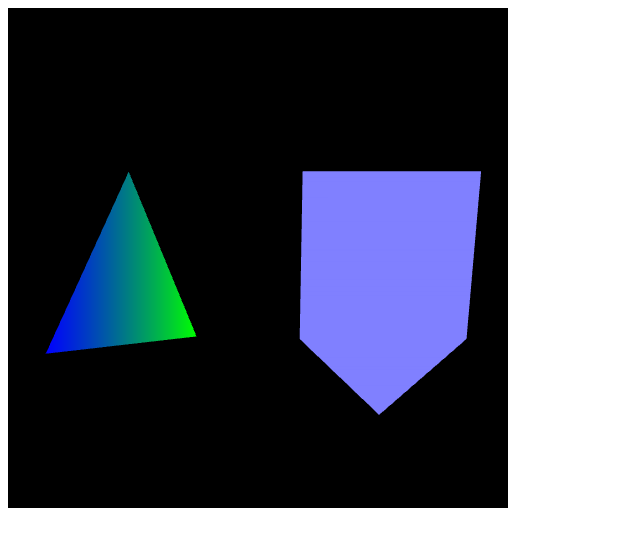
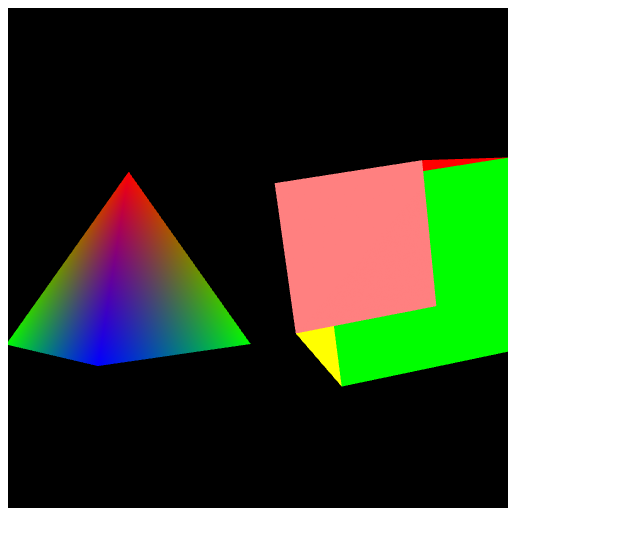
Before and after one commit to cjpdee/learn-webgl, a plain HTML site: page index.html in a window 1280 px wide. Shown: the whole page, without its empty margins (0-640 px from the left). Drawn offline with Linux system fonts and the light colour scheme.

Commit message:
Added 3d object boilerplate to its own branch

```diff
--- a/index.html
+++ b/index.html
@@ -1,7 +1,7 @@
 <html>
 
 <head>
-    <title>Learning WebGL &mdash; lesson 1</title>
+    <title>3D Objects</title>
     <meta http-equiv="content-type" content="text/html; charset=ISO-8859-1">
 
     <!-- THE_GL -->
--- a/myGL/glProcess.js
+++ b/myGL/glProcess.js
@@ -6,64 +6,140 @@
  * Making buffers
  */
 
-var triangleVertexPositionBuffer;
-var triangleVertexColorBuffer;
-var squareVertexPositionBuffer;
-var squareVertexColorBuffer;
+var pyramidVertexPositionBuffer;
+var pyramidVertexColorBuffer;
+var cubeVertexPositionBuffer;
+var cubeVertexColorBuffer;
+var cubeVertexIndexBuffer;
 
 function initBuffers() {
-    triangleVertexPositionBuffer = gl.createBuffer();
-    gl.bindBuffer(gl.ARRAY_BUFFER, triangleVertexPositionBuffer);
+    pyramidVertexPositionBuffer = gl.createBuffer();
+    gl.bindBuffer(gl.ARRAY_BUFFER, pyramidVertexPositionBuffer);
     var vertices = [
-            0.0,  1.0,  0.0,
-           -1.0, -1.0,  0.0,
-            1.0, -1.0,  0.0
+        // Front face
+         0.0,  1.0,  0.0,
+        -1.0, -1.0,  1.0,
+         1.0, -1.0,  1.0,
+        // Right face
+         0.0,  1.0,  0.0,
+         1.0, -1.0,  1.0,
+         1.0, -1.0, -1.0,
+        // Back face
+         0.0,  1.0,  0.0,
+         1.0, -1.0, -1.0,
+        -1.0, -1.0, -1.0,
+        // Left face
+         0.0,  1.0,  0.0,
+        -1.0, -1.0, -1.0,
+        -1.0, -1.0,  1.0
     ];
     gl.bufferData(gl.ARRAY_BUFFER, new Float32Array(vertices), gl.STATIC_DRAW);
-    triangleVertexPositionBuffer.itemSize = 3;
-    triangleVertexPositionBuffer.numItems = 3;
+    pyramidVertexPositionBuffer.itemSize = 3;
+    pyramidVertexPositionBuffer.numItems = 12;
 
-    // COLOR EDIT: Triangle colors buffer
-    triangleVertexColorBuffer = gl.createBuffer();
-    gl.bindBuffer(gl.ARRAY_BUFFER, triangleVertexColorBuffer);
+    // COLOR EDIT: pyramid colors buffer
+    pyramidVertexColorBuffer = gl.createBuffer();
+    gl.bindBuffer(gl.ARRAY_BUFFER, pyramidVertexColorBuffer);
     var colors = [
-        0.0, 0.5, 0.5, 1.0,
+        // Front face
+        1.0, 0.0, 0.0, 1.0,
         0.0, 1.0, 0.0, 1.0,
-        0.0, 0.0, 1.0, 1.0
+        0.0, 0.0, 1.0, 1.0,
+        // Right face
+        1.0, 0.0, 0.0, 1.0,
+        0.0, 0.0, 1.0, 1.0,
+        0.0, 1.0, 0.0, 1.0,
+        // Back face
+        1.0, 0.0, 0.0, 1.0,
+        0.0, 1.0, 0.0, 1.0,
+        0.0, 0.0, 1.0, 1.0,
+        // Left face
+        1.0, 0.0, 0.0, 1.0,
+        0.0, 0.0, 1.0, 1.0,
+        0.0, 1.0, 0.0, 1.0
     ];
     gl.bufferData(gl.ARRAY_BUFFER, new Float32Array(colors), gl.STATIC_DRAW);
-    triangleVertexColorBuffer.itemSize = 4;
-    triangleVertexColorBuffer.numItems = 3;
+    pyramidVertexColorBuffer.itemSize = 4;
+    pyramidVertexColorBuffer.numItems = 12;
 
-    // Square vertex points buffer
-    squareVertexPositionBuffer = gl.createBuffer();
-    gl.bindBuffer(gl.ARRAY_BUFFER, squareVertexPositionBuffer);
+    // CUBE VERTICES BUFFER
+    cubeVertexPositionBuffer = gl.createBuffer();
+    gl.bindBuffer(gl.ARRAY_BUFFER, cubeVertexPositionBuffer);
     vertices = [
-            1.0,  1.0,  0.0,
-           -1.0,  1.0,  0.0,
-            1.0, -1.0,  0.0,
-           -1.0, -1.0,  0.0,
-            0.0, -2.0,  0.0
+            // Front face
+            -1.0, -1.0,  1.0,
+             1.0, -1.0,  1.0,
+             1.0,  1.0,  1.0,
+            -1.0,  1.0,  1.0,
+            // Back face
+            -1.0, -1.0, -1.0,
+            -1.0,  1.0, -1.0,
+             1.0,  1.0, -1.0,
+             1.0, -1.0, -1.0,
+            // Top face
+            -1.0,  1.0, -1.0,
+            -1.0,  1.0,  1.0,
+             1.0,  1.0,  1.0,
+             1.0,  1.0, -1.0,
+            // Bottom face
+            -1.0, -1.0, -1.0,
+             1.0, -1.0, -1.0,
+             1.0, -1.0,  1.0,
+            -1.0, -1.0,  1.0,
+            // Right face
+             1.0, -1.0, -1.0,
+             1.0,  1.0, -1.0,
+             1.0,  1.0,  1.0,
+             1.0, -1.0,  1.0,
+            // Left face
+            -1.0, -1.0, -1.0,
+            -1.0, -1.0,  1.0,
+            -1.0,  1.0,  1.0,
+            -1.0,  1.0, -1.0,
     ];
     gl.bufferData(gl.ARRAY_BUFFER, new Float32Array(vertices), gl.STATIC_DRAW);
-    squareVertexPositionBuffer.itemSize = 3;
-    squareVertexPositionBuffer.numItems = 5;
+    cubeVertexPositionBuffer.itemSize = 3;
+    cubeVertexPositionBuffer.numItems = 24;
 
-    // COLOR EDIT: Square colors buffer
-    squareVertexColorBuffer = gl.createBuffer();
-    gl.bindBuffer(gl.ARRAY_BUFFER, squareVertexColorBuffer);
-    colors = [];
-    for (var i=0; i < 5; i++) {
-        colors = colors.concat([0.5, 0.5, 1.0, 1.0]);
+    // CUBE COLORS BUFFER
+    cubeVertexColorBuffer = gl.createBuffer();
+    gl.bindBuffer(gl.ARRAY_BUFFER, cubeVertexColorBuffer);
+    colors = [
+      [1.0, 0.0, 0.0, 1.0],     // Front face
+      [1.0, 1.0, 0.0, 1.0],     // Back face
+      [0.0, 1.0, 0.0, 1.0],     // Top face
+      [1.0, 0.5, 0.5, 1.0],     // Bottom face
+      [1.0, 0.0, 1.0, 1.0],     // Right face
+      [0.0, 0.0, 1.0, 1.0],     // Left face
+    ];
+    var unpackedColors = [];
+    for (var i in colors) {
+      var color = colors[i];
+      for (var j=0; j < 4; j++) {
+        unpackedColors = unpackedColors.concat(color);
+      }
     }
-    gl.bufferData(gl.ARRAY_BUFFER, new Float32Array(colors), gl.STATIC_DRAW);
-    squareVertexColorBuffer.itemSize = 4;
-    squareVertexColorBuffer.numItems = 5;
+    gl.bufferData(gl.ARRAY_BUFFER, new Float32Array(unpackedColors), gl.STATIC_DRAW);
+    cubeVertexColorBuffer.itemSize = 4;
+    cubeVertexColorBuffer.numItems = 24;
+
+    /**
+     * ELEMENT ARRAY BUFFER (to put together the cube)
+     */
+    cubeVertexIndexBuffer = gl.createBuffer();
+    gl.bindBuffer(gl.ELEMENT_ARRAY_BUFFER, cubeVertexIndexBuffer);
+    var cubeVertexIndices = [
+        0, 1, 2,      0, 2, 3,    // Front face
+        4, 5, 6,      4, 6, 7,    // Back face
+        8, 9, 10,     8, 10, 11,  // Top face
+        12, 13, 14,   12, 14, 15, // Bottom face
+        16, 17, 18,   16, 18, 19, // Right face
+        20, 21, 22,   20, 22, 23  // Left face
+    ];
+    gl.bufferData(gl.ELEMENT_ARRAY_BUFFER, new Uint16Array(cubeVertexIndices), gl.STATIC_DRAW);
+    cubeVertexIndexBuffer.itemSize = 1;
+    cubeVertexIndexBuffer.numItems = 36;
 }
-
-// Rotation values for each object
-var rTri = 0;
-var rSqu = 0;
 
 function drawScene() {
     gl.viewport(0, 0, gl.viewportWidth, gl.viewportHeight);
@@ -71,63 +147,70 @@ function drawScene() {
     mat4.perspective(45, gl.viewportWidth / gl.viewportHeight, 0.1, 100.0, pMatrix);
     mat4.identity(mvMatrix);
 
-    // DRAW TRIANGLE
-    // Move current position to where you want the triangle
+    // DRAW pyramid
+    // Move current position to where you want the pyramid
     mat4.translate(mvMatrix, [-1.5, 0.0, -7.0]);
 
     // add last position to matrix
     mvPushMatrix();
-    mat4.rotate(mvMatrix, degToRad(rTri), [0,1,0]);
+    mat4.rotate(mvMatrix, degToRad(rPyramid), [0,1,0]);
 
-    gl.bindBuffer(gl.ARRAY_BUFFER, triangleVertexPositionBuffer);
-    gl.vertexAttribPointer(shaderProgram.vertexPositionAttribute, triangleVertexPositionBuffer.itemSize, gl.FLOAT, false, 0, 0);
+    gl.bindBuffer(gl.ARRAY_BUFFER, pyramidVertexPositionBuffer);
+    gl.vertexAttribPointer(shaderProgram.vertexPositionAttribute, pyramidVertexPositionBuffer.itemSize, gl.FLOAT, false, 0, 0);
 
-    // COLOR EDIT: Triangle colors drawn
-    gl.bindBuffer(gl.ARRAY_BUFFER, triangleVertexColorBuffer);
-    gl.vertexAttribPointer(shaderProgram.vertexColorAttribute, triangleVertexColorBuffer.itemSize, gl.FLOAT, false, 0, 0);
+    // COLOR EDIT: pyramid colors drawn
+    gl.bindBuffer(gl.ARRAY_BUFFER, pyramidVertexColorBuffer);
+    gl.vertexAttribPointer(shaderProgram.vertexColorAttribute, pyramidVertexColorBuffer.itemSize, gl.FLOAT, false, 0, 0);
 
     setMatrixUniforms();
-    gl.drawArrays(gl.TRIANGLES, 0, triangleVertexPositionBuffer.numItems);
+    gl.drawArrays(gl.TRIANGLES, 0, pyramidVertexPositionBuffer.numItems);
 
     // restore initial position
     mvPopMatrix();
 
-    // DRAW SQUARE
+    // DRAW CUBE
     mat4.translate(mvMatrix, [3.0, 0.0, 0.0]);
 
     // apply rotation to current position
     mvPushMatrix();
-    mat4.rotate(mvMatrix, degToRad(rSqu), [1,0,0]);
+    mat4.rotate(mvMatrix, degToRad(rCube), [1,1,1]);
 
-    gl.bindBuffer(gl.ARRAY_BUFFER, squareVertexPositionBuffer);
-    gl.vertexAttribPointer(shaderProgram.vertexPositionAttribute, squareVertexPositionBuffer.itemSize, gl.FLOAT, false, 0, 0);
+    gl.bindBuffer(gl.ARRAY_BUFFER, cubeVertexPositionBuffer);
+    gl.vertexAttribPointer(shaderProgram.vertexPositionAttribute, cubeVertexPositionBuffer.itemSize, gl.FLOAT, false, 0, 0);
 
     // COLOR EDIT: Square colors drawn
-    gl.bindBuffer(gl.ARRAY_BUFFER, squareVertexColorBuffer);
-    gl.vertexAttribPointer(shaderProgram.vertexColorAttribute, squareVertexColorBuffer.itemSize, gl.FLOAT, false, 0, 0);
+    gl.bindBuffer(gl.ARRAY_BUFFER, cubeVertexColorBuffer);
+    gl.vertexAttribPointer(shaderProgram.vertexColorAttribute, cubeVertexColorBuffer.itemSize, gl.FLOAT, false, 0, 0);
 
+    gl.bindBuffer(gl.ELEMENT_ARRAY_BUFFER, cubeVertexIndexBuffer);
     setMatrixUniforms();
-    gl.drawArrays(gl.TRIANGLE_STRIP, 0, squareVertexPositionBuffer.numItems);
+    gl.drawElements(gl.TRIANGLES, cubeVertexPositionBuffer.numItems, gl.UNSIGNED_SHORT, 0);
 
     // restore initial position
     mvPopMatrix();
 }
 
 var lastTime = 0;
+
+// how much the object will rotate in 1 second
 var rotation = 45;
+
+// Rotation values for each object
+var rPyramid = 0;
+var rCube = 0;
 
 function animate() {
     var timeNow = new Date().getTime();
     if(lastTime != 0) {
         var elapsed = timeNow - lastTime;
 
-        rTri += (rotation * elapsed) / 1000.0;
-        rSqu += (75 * elapsed) / 1000.0;
+        rPyramid -= (rotation * elapsed) / 1000.0;
+        rCube -= (rotation * elapsed) / 1000.0;
     }
     lastTime = timeNow;
 }
 
-function lol() {rotation += 5}
+function lol() {rotation += 20}
 
 
 function tick() {
@@ -143,7 +226,7 @@ function webGLStart() {
     initBuffers();
 
     gl.clearColor(0.0, 0.0, 0.0, 1.0);
-    //gl.enable(gl.DEPTH_TEST); // apparently you don't need this
+    // gl.enable(gl.DEPTH_TEST); // apparently you don't need this
     // drawScene();
     tick()
 }
```
